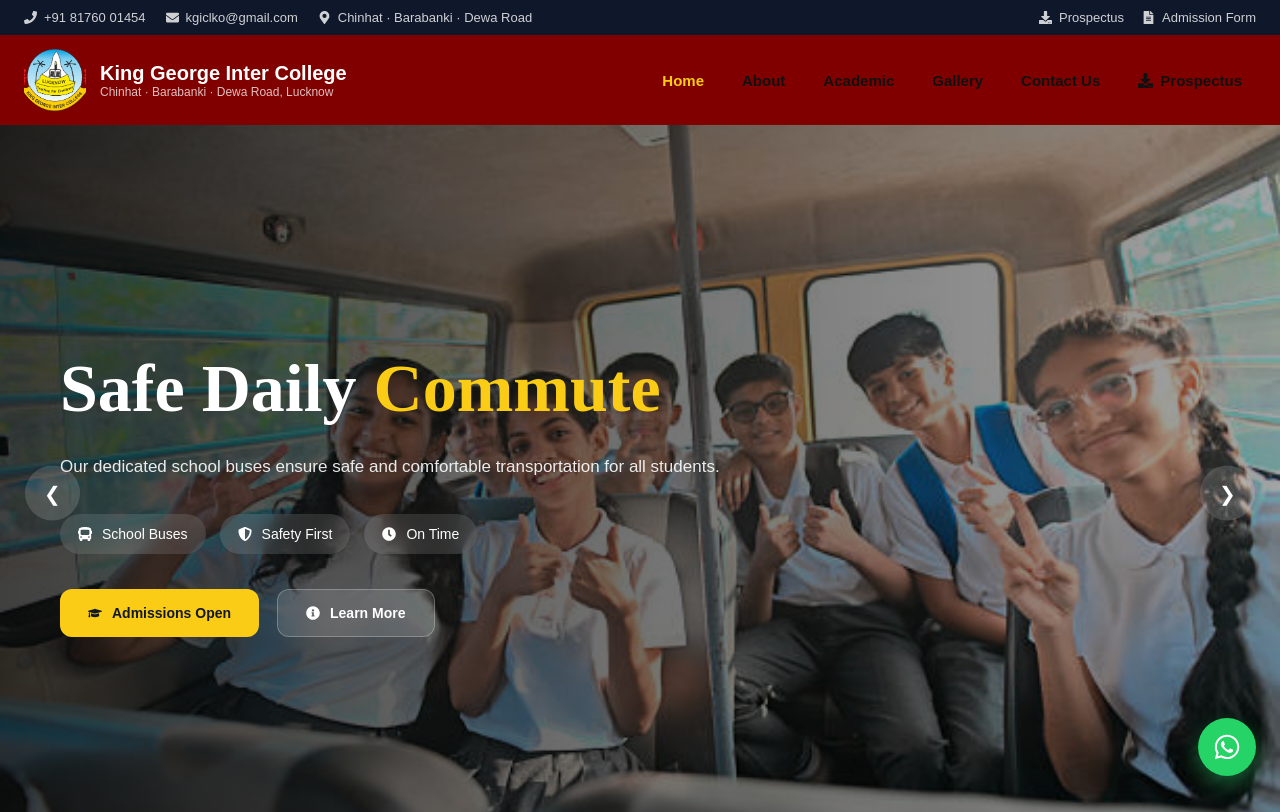
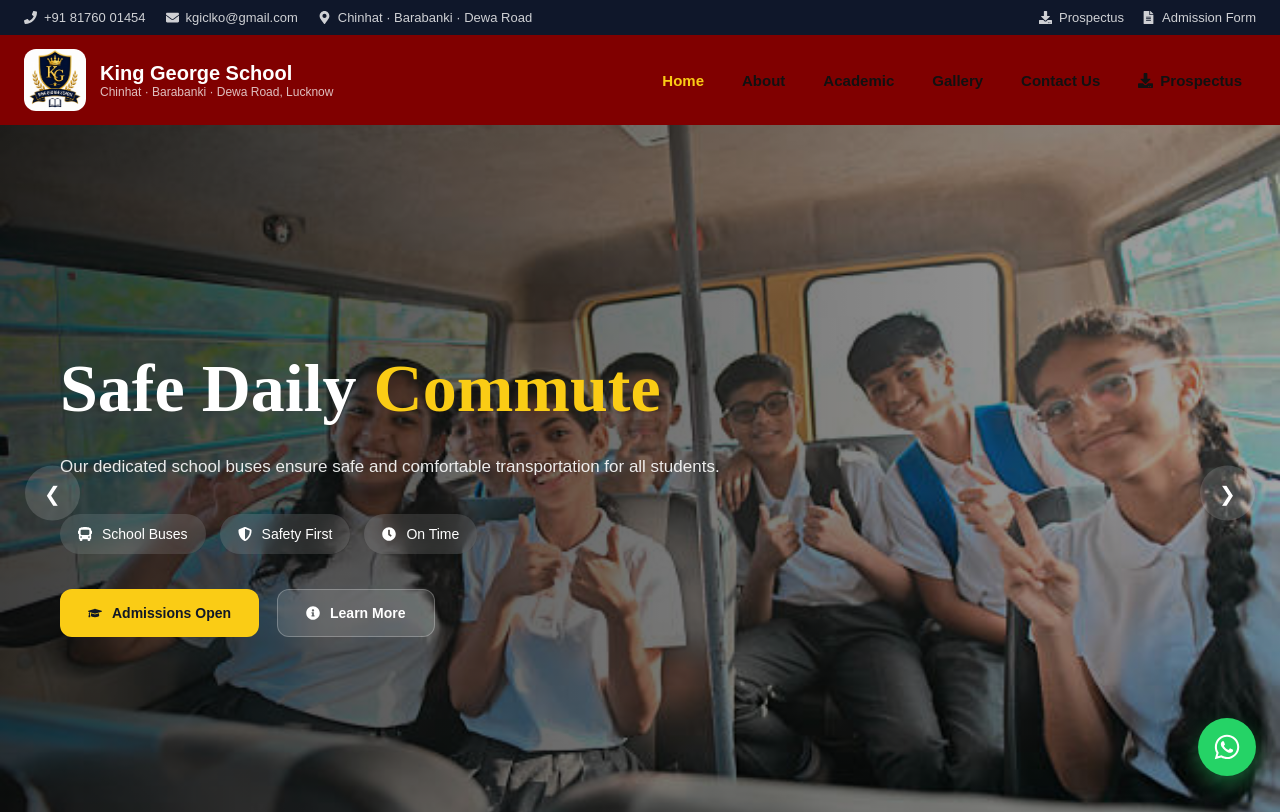
Before and after one commit to Ashu-toshverma/kgs, a React (Create React App) app: page / in a window 1280 px wide. Shown: the top 812 px of the page. Built offline with nearby package versions, Linux system fonts and the light colour scheme.

Commit message:
refactoring

```diff
--- a/src/pages/About.jsx
+++ b/src/pages/About.jsx
@@ -128,7 +128,7 @@ const About = () => {
             <img src="/assets/images/logo_kgic.png" alt="KGIC Logo" />
 
             <div className="logo-text">
-              <div className="name">King George Inter College</div>
+              <div className="name">King George School</div>
 
               <div className="tagline">
                 Chinhat · Barabanki · Dewa Road, Lucknow
@@ -136,7 +136,7 @@ const About = () => {
             </div>
           </Link>
 
-            <ul className="nav-menu">
+          <ul className="nav-menu">
             <li>
               <NavLink to="/">Home</NavLink>
             </li>
@@ -200,11 +200,10 @@ const About = () => {
 
       {/* HERO */}
       <div className="pg-hero">
-        <h1>About KGIC</h1>
+        <h1>About KGS</h1>
 
         <p>
-          King George Inter College — Quality Education, Strong Values, Holistic
-          Growth
+          King George School — Quality Education, Strong Values, Holistic Growth
         </p>
       </div>
 
@@ -215,7 +214,7 @@ const About = () => {
             <img
               src="/assets/images/kgic_e5.jpeg"
               className="img-r-lg"
-              alt="About KGIC"
+              alt="About KGS"
             />
 
             <div className="about-badge">
@@ -233,13 +232,13 @@ const About = () => {
             <div className="tag">Who We Are</div>
 
             <h2 className="t1">
-              King George <span>Inter College</span>
+              King George <span>School</span>
             </h2>
 
             <p>
-              King George Inter College is dedicated to providing quality
-              education, strong values, and a nurturing environment that
-              supports students' academic and personal growth.
+              King George School is dedicated to providing quality education,
+              strong values, and a nurturing environment that supports students'
+              academic and personal growth.
             </p>
 
             <div className="mission-box">
@@ -374,7 +373,13 @@ const About = () => {
                 <textarea placeholder="Write your message here..." />
               </div>
 
-              <button className="btn btn-r">
+              <button
+                className="btn btn-r"
+                style={{
+                  width: "100%",
+                  justifyContent: "center",
+                }}
+              >
                 <FaPaperPlane />
                 Submit Enquiry
               </button>
@@ -445,7 +450,7 @@ const About = () => {
         </div>
 
         <div className="ft-bot">
-          <p>Copyright 2026 KGIC. All Rights Reserved.</p>
+          <p>Copyright 2026 KGS. All Rights Reserved.</p>
         </div>
       </footer>
 
--- a/src/pages/Academice.jsx
+++ b/src/pages/Academice.jsx
@@ -129,7 +129,7 @@ const Academic = () => {
             <img src="/assets/images/logo_kgic.png" alt="KGIC Logo" />
 
             <div className="logo-text">
-              <div className="name">King George Inter College</div>
+              <div className="name">King George School</div>
 
               <div className="tagline">
                 Chinhat · Barabanki · Dewa Road, Lucknow
@@ -203,7 +203,7 @@ const Academic = () => {
       <div className="pg-hero">
         <h1>Our Academic</h1>
 
-        <p>Academic Excellence at King George Inter College</p>
+        <p>Academic Excellence at King George School</p>
 
         {/* <div className="bc">
           <Link to="/">Home</Link>
@@ -220,11 +220,11 @@ const Academic = () => {
               <div className="tag">Our Academic</div>
 
               <h2 className="t1">
-                Academic Excellence <span>at KGIC</span>
+                Academic Excellence <span>at KGS</span>
               </h2>
 
               <p className="para">
-                King George Inter College is committed to holistic education,
+                King George School is committed to holistic education,
                 blending academics, discipline, and values to nurture confident
                 learners.
               </p>
@@ -232,7 +232,7 @@ const Academic = () => {
               <h3 className="mini-title">A Tradition of Quality Education</h3>
 
               <p className="para">
-                At King George Inter College, we focus on academic excellence
+                At King George School, we focus on academic excellence
                 through structured curriculum, experienced faculty, and
                 student-centric teaching methods.
               </p>
@@ -516,7 +516,7 @@ const Academic = () => {
 
         <div className="ft-bot">
           <p>
-            Copyright 2026 KGIC. All Rights Reserved | Design & Developed by{" "}
+            Copyright 2026 KGS. All Rights Reserved | Design & Developed by{" "}
             <a
               href="https://www.globalhorizoninfotech.com/"
               target="_blank"
--- a/src/pages/Contact.jsx
+++ b/src/pages/Contact.jsx
@@ -101,7 +101,7 @@ const Contact = () => {
             <img src="/assets/images/logo_kgic.png" alt="KGIC Logo" />
 
             <div className="logo-text">
-              <div className="name">King George Inter College</div>
+              <div className="name">King George School</div>
 
               <div className="tagline">
                 Chinhat · Barabanki · Dewa Road, Lucknow
@@ -175,7 +175,7 @@ const Contact = () => {
       <div className="pg-hero">
         <h1>Contact Us</h1>
 
-        <p>King George Inter College Contact Information</p>
+        <p>King George School Contact Information</p>
 
         {/* <div className="bc">
           <Link to="/">Home</Link>
@@ -401,7 +401,7 @@ const Contact = () => {
         {/* MAP */}
         <div className="kgic-map">
           <iframe
-            title="King George Inter College Location"
+            title="King George School Location"
             src="https://maps.google.com/maps?q=King%20George%20Inter%20College%20Prembagh%20Chinhat%20Lucknow%20226028&t=&z=16&ie=UTF8&iwloc=&output=embed"
             loading="lazy"
             referrerPolicy="no-referrer-when-downgrade"
@@ -530,7 +530,7 @@ const Contact = () => {
         {/* FOOTER BOTTOM */}
         <div className="ft-bot">
           <p>
-            Copyright 2026 KGIC. All Rights Reserved. | Design & Developed by{" "}
+            Copyright 2026 KGS. All Rights Reserved. | Design & Developed by{" "}
             <a
               href="https://www.globalhorizoninfotech.com/"
               target="_blank"
--- a/src/pages/Gallery.jsx
+++ b/src/pages/Gallery.jsx
@@ -169,7 +169,7 @@ const Gallery = () => {
             <img src="/assets/images/logo_kgic.png" alt="KGIC" />
 
             <div className="logo-text">
-              <div className="name">King George Inter College</div>
+              <div className="name">King George School</div>
 
               <div className="tagline">
                 Chinhat · Barabanki · Dewa Road, Lucknow
@@ -262,7 +262,7 @@ const Gallery = () => {
             <div className="tag">Photo Gallery</div>
 
             <h2 className="t1">
-              KGIC <span>Gallery</span>
+              KGS <span>Gallery</span>
             </h2>
           </div>
 
@@ -490,7 +490,7 @@ const Gallery = () => {
 
         <div className="ft-bot">
           <p>
-            Copyright 2026 KGIC. All Rights Reserved | Design & Developed by
+            Copyright 2026 KGS. All Rights Reserved | Design & Developed by
             <a
               href="https://www.globalhorizoninfotech.com/"
               target="_blank"
--- a/src/pages/Home.jsx
+++ b/src/pages/Home.jsx
@@ -148,7 +148,7 @@ const Home = () => {
             <img src="/assets/images/logo_kgic.png" alt="KGIC" />
 
             <div className="logo-text">
-              <div className="name">King George Inter College</div>
+              <div className="name">King George School</div>
 
               <div className="tagline">
                 Chinhat · Barabanki · Dewa Road, Lucknow
@@ -335,7 +335,7 @@ const Home = () => {
               </h2>
 
               <p className="para">
-                King George Inter College is dedicated to providing quality
+                King George School is dedicated to providing quality
                 education, strong values, and a nurturing environment.
               </p>
 
@@ -593,7 +593,7 @@ const Home = () => {
             <div className="tag">Blog & News</div>
 
             <h2 className="t1">
-              Welcome to <span>KGIC Blog</span>
+              Welcome to <span>KGS Blog</span>
             </h2>
 
             <p className="sub">
@@ -656,7 +656,7 @@ const Home = () => {
 
       {/* CTA */}
       <div className="cta">
-        <h2>Ready to Join King George Inter College?</h2>
+        <h2>Ready to Join King George School?</h2>
 
         <p>Admissions open for 2025–26 across all campuses.</p>
 
@@ -854,7 +854,7 @@ const Home = () => {
         </div>
 
         <div className="ft-bot">
-          <p>Copyright 2026 KGIC. All Rights Reserved</p>
+          <p>Copyright 2026 KGS. All Rights Reserved</p>
 
           <div className="socials">
             <a href="/" className="soc">
```
Also changed, not shown: public/assets/images/logo_kgic.png, public/assets/images/logo_kgic1.png (added).
